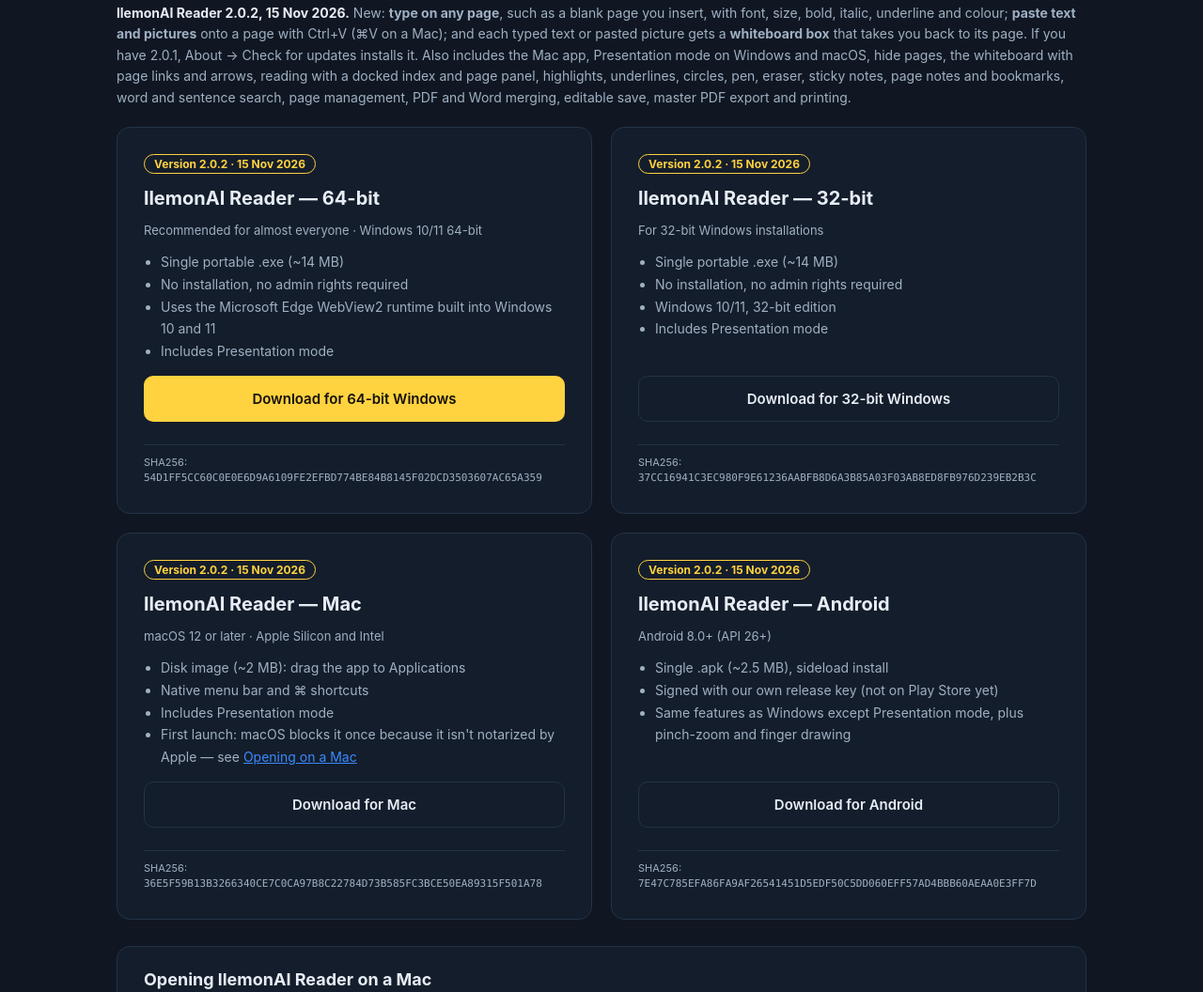
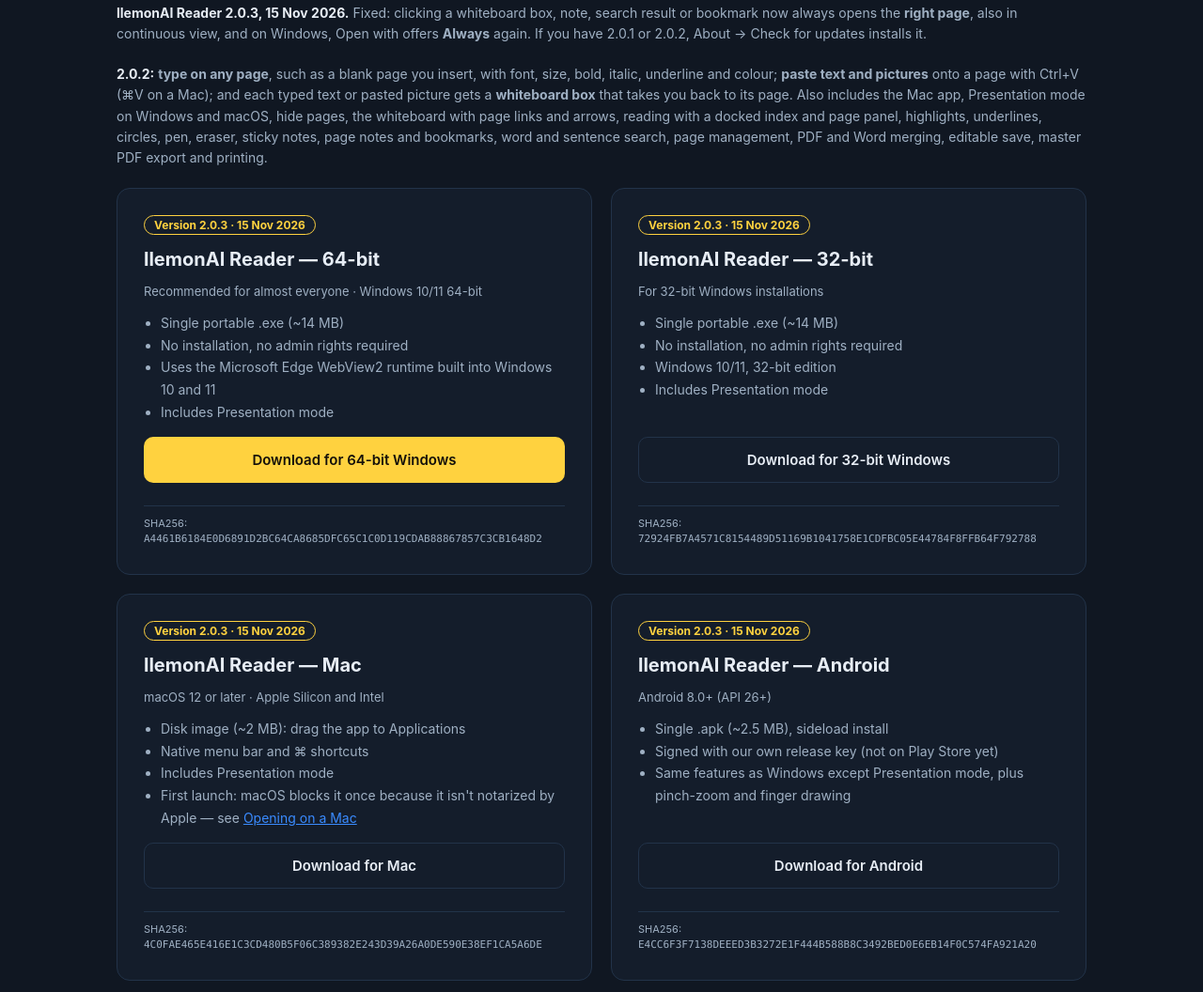
Before and after one commit to llemonai/llemon-scanner, a plain HTML site: page reader.html in a window 1280 px wide. Shown: the part 6707-7763 px from the top of the page at 94% size. Drawn offline with Linux system fonts and the light colour scheme; no server answers.

Commit message:
Reader 2.0.3: correct page jumps in continuous view, Windows Always in Open with

```diff
--- a/reader.html
+++ b/reader.html
@@ -33,7 +33,7 @@
     "name": "llemonAI Reader for Windows",
     "operatingSystem": "Windows 10, Windows 11",
     "applicationCategory": "BusinessApplication",
-    "softwareVersion": "2.0.2",
+    "softwareVersion": "2.0.3",
     "description": "Free, portable PDF reader, annotator and presentation tool for Windows. Presentation mode shows the audience only the PDF page on a projector or video call. Combine PDF and Word files, annotate, search and collect passages on a whiteboard. For advocates, lawyers, tutors, lecturers, students and corporate trainers.",
     "url": "https://llemonai.in/reader.html",
     "offers": { "@type": "Offer", "price": "0", "priceCurrency": "USD" }
@@ -44,7 +44,7 @@
     "name": "llemonAI Reader for macOS",
     "operatingSystem": "macOS 12 and later (Apple Silicon and Intel)",
     "applicationCategory": "BusinessApplication",
-    "softwareVersion": "2.0.2",
+    "softwareVersion": "2.0.3",
     "description": "Free PDF reader, annotator and presentation tool for Mac. Presentation mode shows the audience only the PDF page on a projector or video call. Annotate, search, hide pages and collect passages on a whiteboard.",
     "url": "https://llemonai.in/reader.html#download",
     "offers": { "@type": "Offer", "price": "0", "priceCurrency": "USD" }
@@ -55,7 +55,7 @@
     "name": "llemonAI Reader for Android",
     "operatingSystem": "Android 8.0 (API 26) and later",
     "applicationCategory": "BusinessApplication",
-    "softwareVersion": "2.0.2",
+    "softwareVersion": "2.0.3",
     "description": "Free PDF reader and annotator for Android with highlights, pen drawing, sticky notes, bookmarks, search, a whiteboard, page management and PDF and Word merging.",
     "url": "https://llemonai.in/reader.html#download",
     "offers": { "@type": "Offer", "price": "0", "priceCurrency": "USD" }
@@ -684,12 +684,13 @@
   <div class="wrap">
     <h2>Download</h2>
     <p class="section-lead">Windows, Mac or Android &mdash; pick the build that matches your device. Not sure which Windows build? Almost every PC made since 2010 is 64-bit &mdash; use the 64-bit build unless you know otherwise.</p>
-    <p class="whats-new"><strong>llemonAI Reader 2.0.2, 15 Nov 2026.</strong> New: <b>type on any page</b>, such as a blank page you insert, with font, size, bold, italic, underline and colour; <b>paste text and pictures</b> onto a page with Ctrl+V (&#8984;V on a Mac); and each typed text or pasted picture gets a <b>whiteboard box</b> that takes you back to its page. If you have 2.0.1, About &rarr; Check for updates installs it.
+    <p class="whats-new"><strong>llemonAI Reader 2.0.3, 15 Nov 2026.</strong> Fixed: clicking a whiteboard box, note, search result or bookmark now always opens the <b>right page</b>, also in continuous view, and on Windows, Open with offers <b>Always</b> again. If you have 2.0.1 or 2.0.2, About &rarr; Check for updates installs it.</p>
+    <p class="whats-new"><strong>2.0.2:</strong> <b>type on any page</b>, such as a blank page you insert, with font, size, bold, italic, underline and colour; <b>paste text and pictures</b> onto a page with Ctrl+V (&#8984;V on a Mac); and each typed text or pasted picture gets a <b>whiteboard box</b> that takes you back to its page.
       Also includes the Mac app, Presentation mode on Windows and macOS, hide pages, the whiteboard with page links and arrows, reading with a docked index and page panel, highlights, underlines, circles, pen, eraser, sticky notes, page notes and
       bookmarks, word and sentence search, page management, PDF and Word merging, editable save, master PDF export and printing.</p>
     <div class="download-grid">
       <div class="dl-card">
-        <span class="dl-version">Version 2.0.2 &middot; 15 Nov 2026</span>
+        <span class="dl-version">Version 2.0.3 &middot; 15 Nov 2026</span>
         <h3>llemonAI Reader &mdash; 64-bit</h3>
         <div class="meta">Recommended for almost everyone &middot; Windows 10/11 64-bit</div>
         <ul>
@@ -703,7 +704,7 @@
         <div class="checksum">SHA256:<br /><span class="mono" id="sha-x64"></span></div>
       </div>
       <div class="dl-card">
-        <span class="dl-version">Version 2.0.2 &middot; 15 Nov 2026</span>
+        <span class="dl-version">Version 2.0.3 &middot; 15 Nov 2026</span>
         <h3>llemonAI Reader &mdash; 32-bit</h3>
         <div class="meta">For 32-bit Windows installations</div>
         <ul>
@@ -717,7 +718,7 @@
         <div class="checksum">SHA256:<br /><span class="mono" id="sha-x86"></span></div>
       </div>
       <div class="dl-card">
-        <span class="dl-version">Version 2.0.2 &middot; 15 Nov 2026</span>
+        <span class="dl-version">Version 2.0.3 &middot; 15 Nov 2026</span>
         <h3>llemonAI Reader &mdash; Mac</h3>
         <div class="meta">macOS 12 or later &middot; Apple Silicon and Intel</div>
         <ul>
@@ -731,7 +732,7 @@
         <div class="checksum">SHA256:<br /><span class="mono" id="sha-mac"></span></div>
       </div>
       <div class="dl-card">
-        <span class="dl-version">Version 2.0.2 &middot; 15 Nov 2026</span>
+        <span class="dl-version">Version 2.0.3 &middot; 15 Nov 2026</span>
         <h3>llemonAI Reader &mdash; Android</h3>
         <div class="meta">Android 8.0+ (API 26+)</div>
         <ul>
@@ -765,7 +766,7 @@
 
     <p class="section-lead" style="margin-top:24px; margin-bottom:0; font-size:13px;">
       Verify your download hasn't been tampered with or corrupted: after downloading, run
-      <span class="mono">certutil -hashfile llemonAI-Reader-2.0.2-win-x64.exe SHA256</span> (PowerShell/Command Prompt), or on a Mac <span class="mono">shasum -a 256 llemonAI-Reader-2.0.2-macos.dmg</span> (Terminal),
+      <span class="mono">certutil -hashfile llemonAI-Reader-2.0.3-win-x64.exe SHA256</span> (PowerShell/Command Prompt), or on a Mac <span class="mono">shasum -a 256 llemonAI-Reader-2.0.3-macos.dmg</span> (Terminal),
       and compare the result to the SHA256 value shown above for the file you downloaded.
     </p>
     <p class="section-lead" style="margin-top:12px; margin-bottom:0; font-size:13px;">
@@ -816,15 +817,15 @@
 
 <script>
   document.getElementById('year').textContent = new Date().getFullYear();
-  var REL = 'https://github.com/llemonai/llemon-reader/releases/download/v2.0.2/';
-  document.getElementById('dl-x64').href = REL + 'llemonAI-Reader-2.0.2-win-x64.exe';
-  document.getElementById('dl-x86').href = REL + 'llemonAI-Reader-2.0.2-win-x86.exe';
-  document.getElementById('dl-android').href = REL + 'llemonAI-Reader-2.0.2-android.apk';
-  document.getElementById('dl-mac').href = REL + 'llemonAI-Reader-2.0.2-macos.dmg';
-  document.getElementById('sha-x64').textContent = '54D1FF5CC60C0E0E6D9A6109FE2EFBD774BE84B8145F02DCD3503607AC65A359';
-  document.getElementById('sha-x86').textContent = '37CC16941C3EC980F9E61236AABFB8D6A3B85A03F03AB8ED8FB976D239EB2B3C';
-  document.getElementById('sha-android').textContent = '7E47C785EFA86FA9AF26541451D5EDF50C5DD060EFF57AD4BBB60AEAA0E3FF7D';
-  document.getElementById('sha-mac').textContent = '36E5F59B13B3266340CE7C0CA97B8C22784D73B585FC3BCE50EA89315F501A78';
+  var REL = 'https://github.com/llemonai/llemon-reader/releases/download/v2.0.3/';
+  document.getElementById('dl-x64').href = REL + 'llemonAI-Reader-2.0.3-win-x64.exe';
+  document.getElementById('dl-x86').href = REL + 'llemonAI-Reader-2.0.3-win-x86.exe';
+  document.getElementById('dl-android').href = REL + 'llemonAI-Reader-2.0.3-android.apk';
+  document.getElementById('dl-mac').href = REL + 'llemonAI-Reader-2.0.3-macos.dmg';
+  document.getElementById('sha-x64').textContent = 'A4461B6184E0D6891D2BC64CA8685DFC65C1C0D119CDAB88867857C3CB1648D2';
+  document.getElementById('sha-x86').textContent = '72924FB7A4571C8154489D51169B1041758E1CDFBC05E44784F8FFB64F792788';
+  document.getElementById('sha-android').textContent = 'E4CC6F3F7138DEEED3B3272E1F444B588B8C3492BED0E6EB14F0C574FA921A20';
+  document.getElementById('sha-mac').textContent = '4C0FAE465E416E1C3CD480B5F06C389382E243D39A26A0DE590E38EF1CA5A6DE';
 
   // Live download counts from GitHub's public Releases API, summed across all Reader releases.
   fetch('https://api.github.com/repos/llemonai/llemon-reader/releases?per_page=100')
```
Also changed, not shown: index.html (+2 -2 lines).
